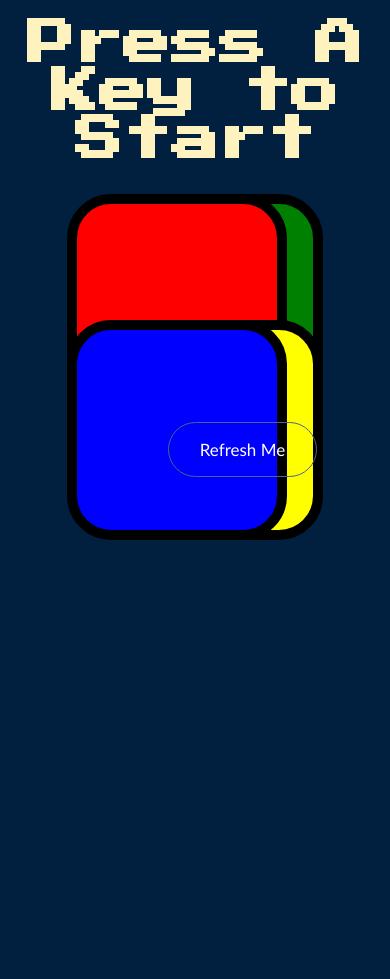
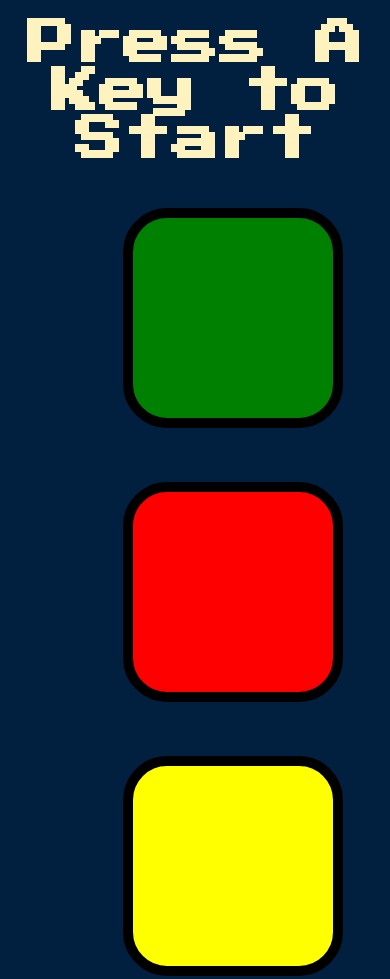
Before and after one commit to Saketh-77/SakethShanmukha.github.io, a plain HTML site: page patterngame/index.html in a window 390 px wide. Shown: the top 979 px of the page. Before the commit the page ends 844 px from the top, so only its background shows below. Drawn offline with nearby package versions, Linux system fonts and the light colour scheme.

Commit message:
remodified

```diff
--- a/patterngame/styles.css
+++ b/patterngame/styles.css
@@ -96,31 +96,3 @@ body {
   box-shadow: 0 0 20px white;
   background-color: grey;
 }
-
-@media (max-width: 1024px){
-  .green{
-    position: absolute;
-    left: 20%;
-    top: 20%;
-  }
-  .yellow{
-    position: absolute;
-    left: 20%;
-    top: 35%;
-  }
-  .red{
-    position: absolute;
-    right: 20%;
-    top: 20%;
-  }
-  .blue{
-    position: absolute;
-    top: 35%;
-    right: 20%;
-  }
-  .button-refresh{
-    position: absolute;
-    top: 50%;
-    left: 43%;
-  }
-}
```
